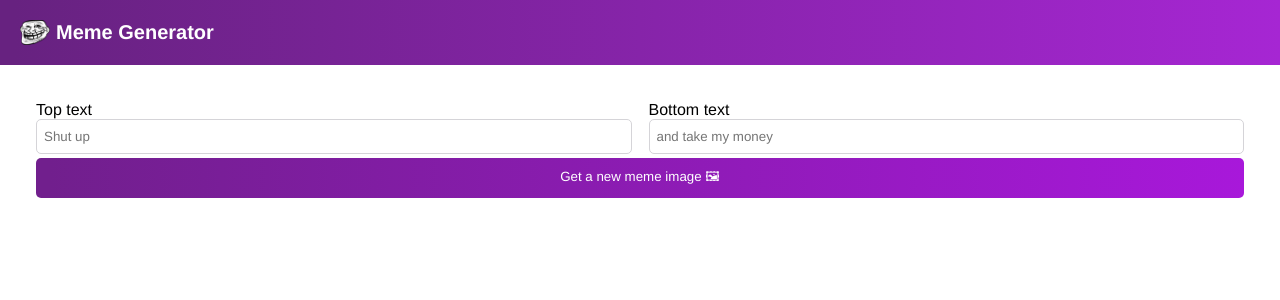
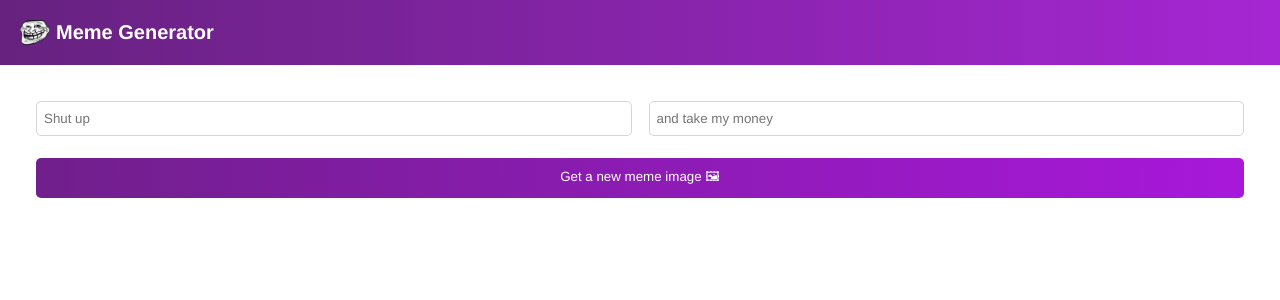
Before and after one commit to D2icehacker/Meme-Generator, a React (Create React App) app: page / in a window 1280 px wide. Shown: the top 300 px of the page. Built offline with nearby package versions, Linux system fonts and the light colour scheme.

Commit message:
updated meme.js

```diff
--- a/src/component/Meme.js
+++ b/src/component/Meme.js
@@ -5,7 +5,7 @@ export default function Meme() {
         <main>
             <form className="form">
             <div>
-                    <label className="form--label">Top text</label>
+                    {/* <label className="form--label">Top text</label> */}
                     <input
                         type="text"
                         placeholder="Shut up"
@@ -13,7 +13,7 @@ export default function Meme() {
                     />
                 </div>
                 <div>
-                    <label className="form--label">Bottom text</label>
+                    {/* <label className="form--label">Bottom text</label> */}
                     <input
                         type="text"
                         placeholder="and take my money"
```
